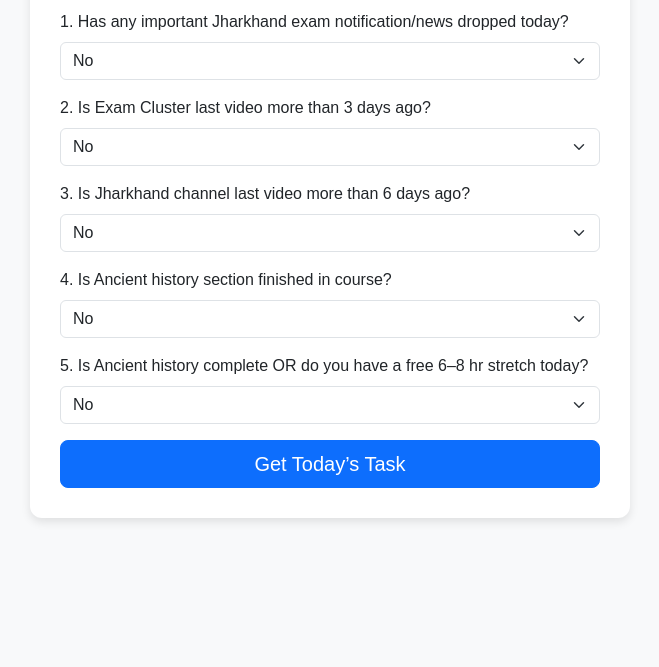
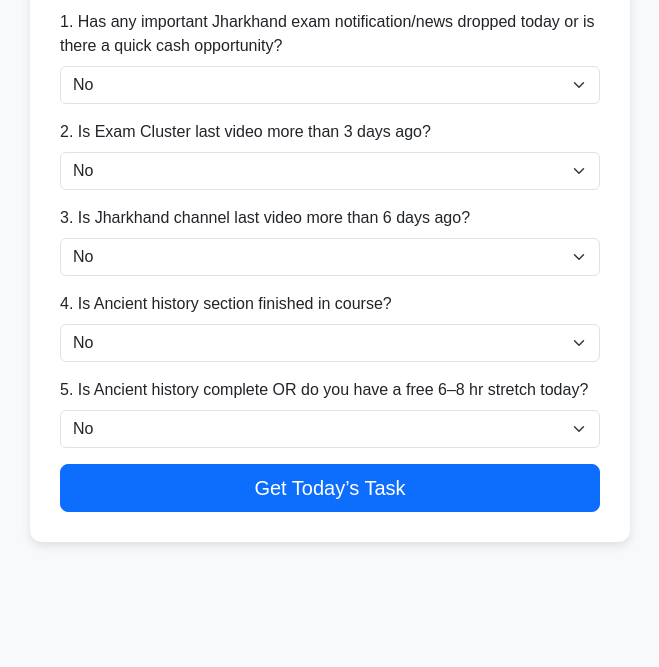
Before and after one commit to rishikeshkumar200/ecTaskDecider, a plain HTML site: page index.html in a window 1280 px wide. Shown: the part 133-800 px from the top of the page, without its empty margins (310-969 px from the left). Drawn offline with nearby package versions, Linux system fonts and the light colour scheme.

Commit message:
Update index.html

```diff
--- a/index.html
+++ b/index.html
@@ -40,7 +40,7 @@
   <form id="taskForm">
 
     <div class="mb-3">
-      <label class="form-label">1. Has any important Jharkhand exam notification/news dropped today?</label>
+      <label class="form-label">1. Has any important Jharkhand exam notification/news dropped today or is there a quick cash opportunity?</label>
       <select class="form-select" id="jharkhandNotif">
         <option value="No" selected>No</option>
         <option value="Yes">Yes</option>
```
